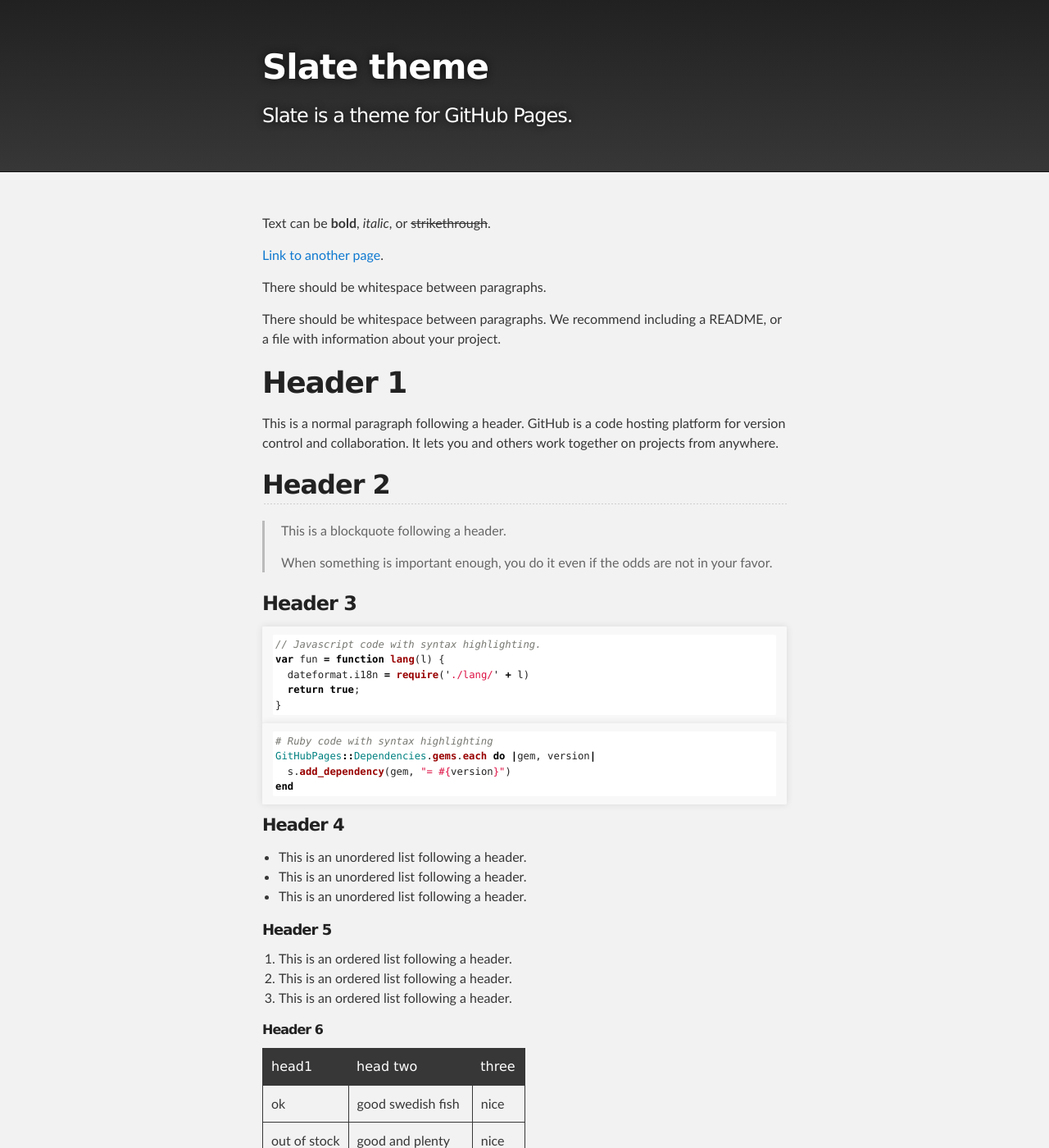
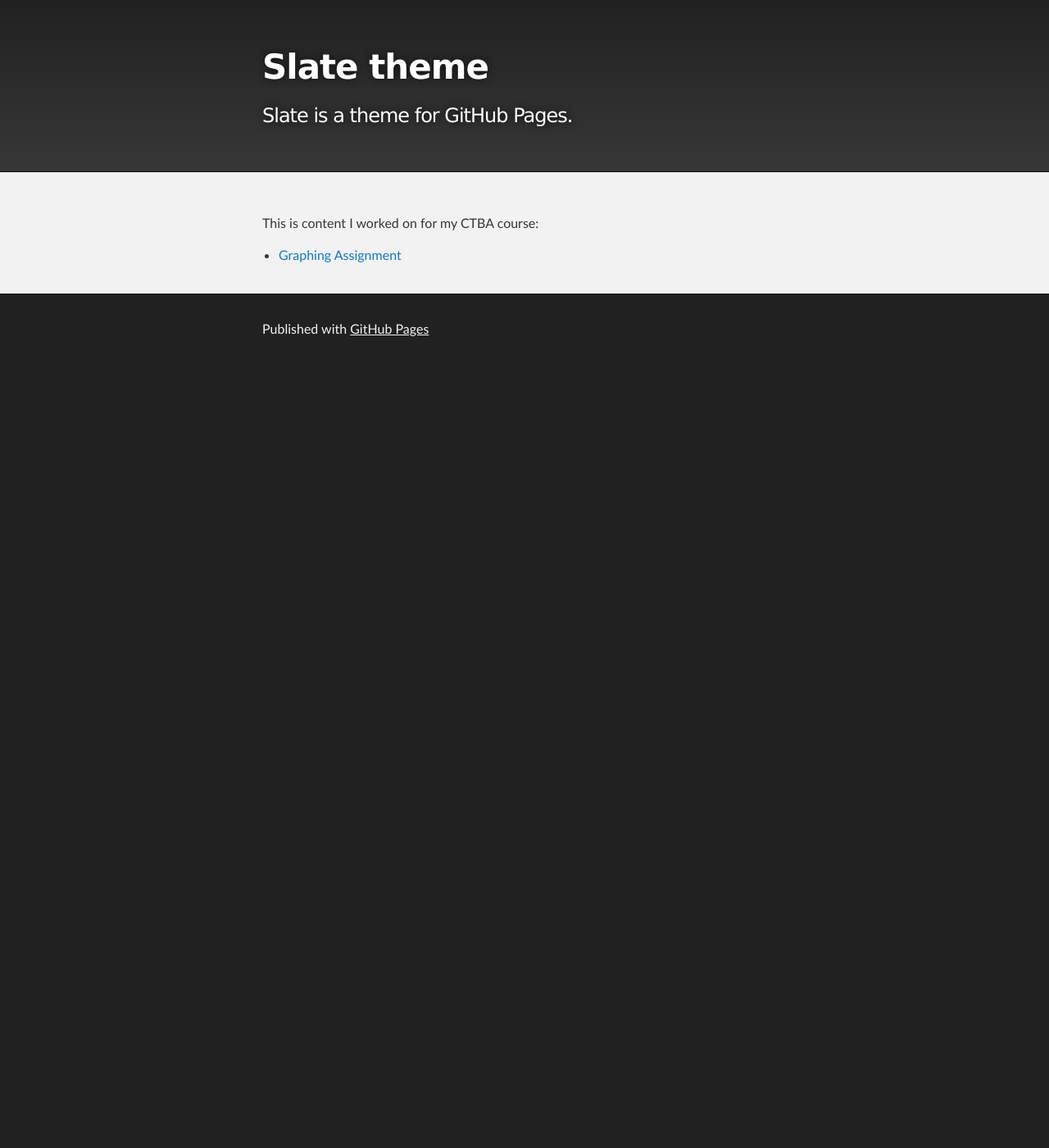
Before and after one commit to amandalem/amandalem.github.io, a Jekyll site: the page built from index.md, in a window 1280 px wide and 1400 px high. Shown: the whole window at 82% size. Built offline with Jekyll 4.4.1, drawn with Linux system fonts in a browser that asks for light colours; our own code applies the rules of GitHub Pages for plain Markdown files; some of the changed text lies outside the part shown.

Commit message:
Update index.md

````diff
--- a/index.md
+++ b/index.md
@@ -3,122 +3,6 @@
 description: Included in this website are the requirements for the M3 assignment.
 ---
 
-Text can be **bold**, _italic_, or ~~strikethrough~~.
+This is content I worked on for my CTBA course:
 
-[Link to another page](./another-page.html).
-
-There should be whitespace between paragraphs.
-
-There should be whitespace between paragraphs. We recommend including a README, or a file with information about your project.
-
-# Header 1
-
-This is a normal paragraph following a header. GitHub is a code hosting platform for version control and collaboration. It lets you and others work together on projects from anywhere.
-
-## Header 2
-
-> This is a blockquote following a header.
->
-> When something is important enough, you do it even if the odds are not in your favor.
-
-### Header 3
-
-```js
-// Javascript code with syntax highlighting.
-var fun = function lang(l) {
-  dateformat.i18n = require('./lang/' + l)
-  return true;
-}
-```
-
-```ruby
-# Ruby code with syntax highlighting
-GitHubPages::Dependencies.gems.each do |gem, version|
-  s.add_dependency(gem, "= #{version}")
-end
-```
-
-#### Header 4
-
-*   This is an unordered list following a header.
-*   This is an unordered list following a header.
-*   This is an unordered list following a header.
-
-##### Header 5
-
-1.  This is an ordered list following a header.
-2.  This is an ordered list following a header.
-3.  This is an ordered list following a header.
-
-###### Header 6
-
-| head1        | head two          | three |
-|:-------------|:------------------|:------|
-| ok           | good swedish fish | nice  |
-| out of stock | good and plenty   | nice  |
-| ok           | good `oreos`      | hmm   |
-| ok           | good `zoute` drop | yumm  |
-
-### There's a horizontal rule below this.
-
-* * *
-
-### Here is an unordered list:
-
-*   Item foo
-*   Item bar
-*   Item baz
-*   Item zip
-
-### And an ordered list:
-
-1.  Item one
-1.  Item two
-1.  Item three
-1.  Item four
-
-### And a nested list:
-
-- level 1 item
-  - level 2 item
-  - level 2 item
-    - level 3 item
-    - level 3 item
-- level 1 item
-  - level 2 item
-  - level 2 item
-  - level 2 item
-- level 1 item
-  - level 2 item
-  - level 2 item
-- level 1 item
-
-### Small image
-
-![Octocat](https://github.githubassets.com/images/icons/emoji/octocat.png)
-
-### Large image
-
-![Branching](https://guides.github.com/activities/hello-world/branching.png)
-
-
-### Definition lists can be used with HTML syntax.
-
-<dl>
-<dt>Name</dt>
-<dd>Godzilla</dd>
-<dt>Born</dt>
-<dd>1952</dd>
-<dt>Birthplace</dt>
-<dd>Japan</dd>
-<dt>Color</dt>
-<dd>Green</dd>
-</dl>
-
-```
-Long, single-line code blocks should not wrap. They should horizontally scroll if they are too long. This line should be long enough to demonstrate this.
-```
-
-```
-The final element.
-```
+- [Graphing Assignment]()
````
